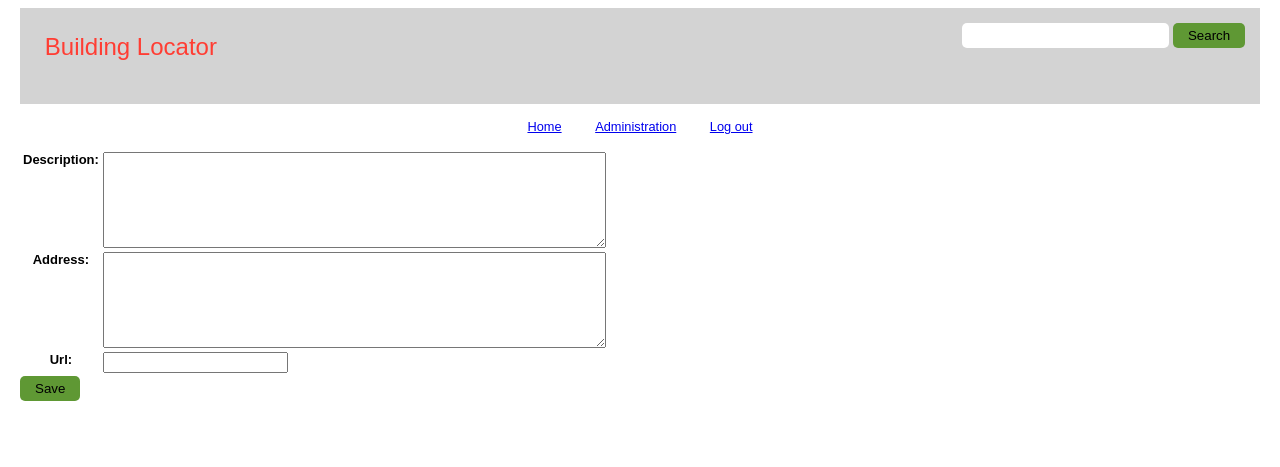
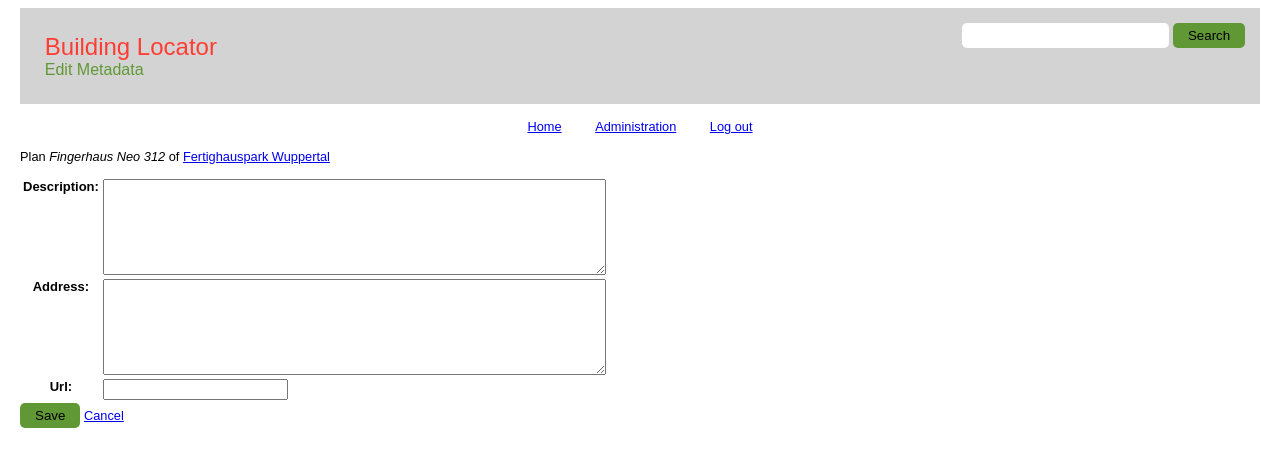
Before and after one commit to motlib/dbloc, a Django app: page /plan/2/edit_meta/ in a window 1280 px wide. Shown: the top 467 px of the page. Run offline with Django 3.2, Linux system fonts and the light colour scheme; the visitor is signed in with stand-in values (Sample User, id 1); data comes from the database, SQL or seed files in the repository.

Commit message:
Improved forms for editing meta data and adding teleport

```diff
--- a/loc/jinja2/loc/edit_meta.html
+++ /dev/null
@@ -1,14 +0,0 @@
-{% extends 'base.html' %}
-
-{% block content %}
-
-<form method="post">
-  {{ csrf_input }}
-  <table class="form_table">
-    {{ form.as_table() }}
-  </table>
-
-  <input type="submit" value="Save">
-</form>
-
-{% endblock %}
--- a/loc/jinja2/loc/macros/plan.html
+++ b/loc/jinja2/loc/macros/plan.html
@@ -50,5 +50,18 @@
   };
 </script>
 {% endif %}
+{% endmacro %}
 
+
+{# Show an info text about a single plan. #}
+{% macro plan_info(plan) %}
+<p>
+  Plan <i>{{ plan.name }}</i>
+  {% if plan.level is not none %}
+  on level {{plan.level}}
+  {% endif %}
+  {% if plan.parent %}
+  of <a href="{{ url('loc:plan', args=[plan.parent.id]) }}">{{ plan.parent }}</a>
+  {% endif %}
+</p>
 {% endmacro %}
--- a/loc/jinja2/loc/plan_add_teleport.html
+++ b/loc/jinja2/loc/plan_add_teleport.html
@@ -1,10 +1,12 @@
 {% extends 'base.html' %}
 {% import 'loc/macros/objects.html' as obj %}
 {% import 'loc/macros/plan.html' as f %}
+{% from 'loc/macros/plan.html' import plan_info %}
 
 {% block title %}Add Teleport{% endblock %}
 
 {% block content %}
+{{ plan_info(plan) }}
 
 <div id="building_nav">
   <p>{% if plan.lower_floor %}Down: {{ obj.floor_link(plan.lower_floor) }}{% endif %}</p>
@@ -24,7 +26,8 @@
     {{ form.as_table() }}
   </table>
 
-  <input type="Submit" />
+  <input type="Submit"  value="Save"/>
+  <a href="{{ url('loc:plan', args=[plan.id]) }}">Cancel</a>
 </form>
 
 <script type="text/javascript">
@@ -38,7 +41,6 @@
 
       el_x.value = x
       el_y.value = y
-      //el_coords.innerText = 'X=' + x + '  Y=' + y
   });
 </script>
 
--- /dev/null
+++ b/loc/jinja2/loc/plan_edit_meta.html
@@ -0,0 +1,19 @@
+{% extends 'base.html' %}
+{% from 'loc/macros/plan.html' import plan_info %}
+{% block title %}Edit Metadata{% endblock %}
+
+{% block content %}
+
+{{ plan_info(plan) }}
+
+<form method="post">
+  {{ csrf_input }}
+  <table class="form_table">
+    {{ form.as_table() }}
+  </table>
+
+  <input type="submit" value="Save" />
+  <a href="{{ url('loc:plan', args=[plan.id]) }}">Cancel</a>
+</form>
+
+{% endblock %}
--- a/loc/views.py
+++ b/loc/views.py
@@ -57,7 +57,7 @@ def plan_edit_meta(request, pk):
         'form': form
     }
 
-    return render(request, 'loc/edit_meta.html', context)
+    return render(request, 'loc/plan_edit_meta.html', context)
 
 
 @login_required
```
Also changed, not shown: docs/todo.md (+4 -5 lines), loc/jinja2/loc/plan_detail.html (+9 -11 lines).
